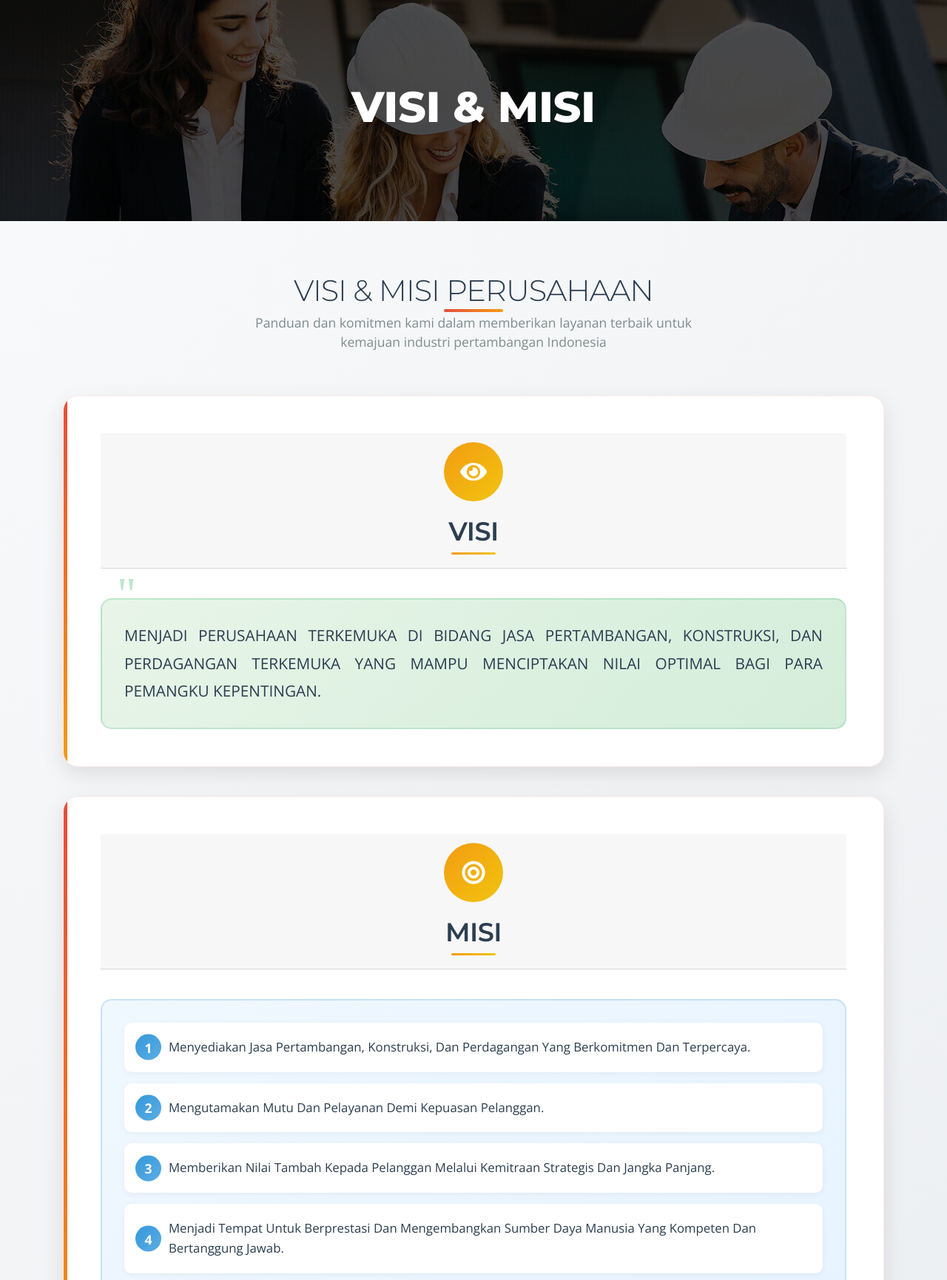
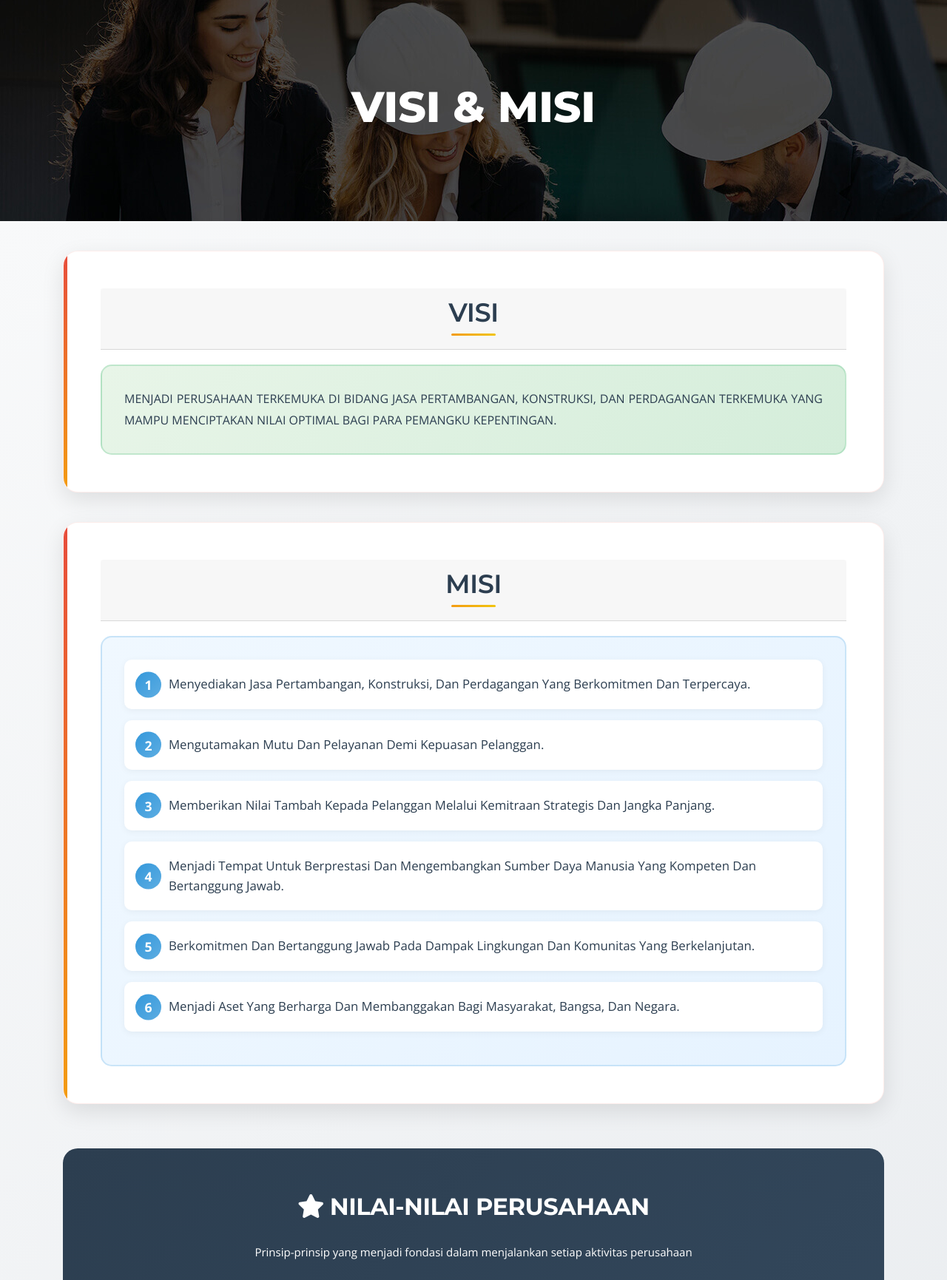
Before and after one commit to AzizImastara/website-company, a PHP site: page /visi.php in a window 1280 px wide. Shown: the part 181-1912 px from the top of the page at 74% size. Run offline with PHP 8.4, Linux system fonts and the light colour scheme; some libraries are stand-ins or nearby versions.

Commit message:
fixing desain

```diff
--- a/theme/lini.php
+++ b/theme/lini.php
@@ -128,7 +128,7 @@ $kategori_portofolio = getKategoriPortofolio();
           <!-- Intro Section -->
           <div class="row">
             <div class="col-12">
-              <div class="text-center mb-5">
+              <div class="text-center m-2">
                 <p class="section-description">
                   PT. Karya Mandiri Cakra Buana berfokus pada dua lini utama
                   yaitu konstruksi dan pertambangan. Dengan pengalaman
@@ -142,7 +142,7 @@ $kategori_portofolio = getKategoriPortofolio();
 
           <!-- Business Lines -->
           <div class="row">
-            <div class="col-lg-4 col-md-6 mb-5">
+            <div class="col-lg-4 col-md-6 mb-2">
               <div class="business-card ts-service-box">
                 <div class="ts-service-image-wrapper">
                   <img loading="lazy" class="w-100" src="images/services/service1.jpg" alt="service-image" />
--- a/theme/segment.php
+++ b/theme/segment.php
@@ -65,7 +65,7 @@
       <!-- Banner area end -->
       <!-- Modern Segmen Industri Content Section -->
       <section class="segment-section-modern">
-        <h2 class="segment-title"><i class="fas fa-industry"></i> Segmen Industri</h2>
+        <!-- <h2 class="segment-title"><i class="fas fa-industry"></i> Segmen Industri</h2> -->
         <p class="segment-desc">PT. Karya Mandiri Cakra Buana melayani berbagai segmen industri dengan pendekatan yang fleksibel dan profesional. Segmentasi pasar kami meliputi:</p>
         <div class="segment-cards">
           <div class="segment-card">
@@ -126,7 +126,7 @@
         .segment-desc {
           text-align: center;
           color: #555;
-          font-size: 1.13rem;
+          font-size: 1rem;
           margin-bottom: 38px;
         }
         .segment-cards {
@@ -179,7 +179,7 @@
         }
         .segment-card-text {
           color: #444;
-          font-size: 1.04rem;
+          font-size: 1rem;
           text-align: center;
         }
         @media (max-width: 900px) {
--- a/theme/visi.php
+++ b/theme/visi.php
@@ -56,7 +56,7 @@
       }
 
       .vision-mission-section {
-        padding: 80px 0;
+        padding: 40px 0;
         background: linear-gradient(135deg, #f8f9fa 0%, #e9ecef 100%);
       }
 
@@ -121,7 +121,7 @@
 
       .card-header {
         text-align: center;
-        margin-bottom: 40px;
+        margin-bottom: 20px;
         position: relative;
       }
 
@@ -173,19 +173,8 @@
         position: relative;
       }
 
-      .vision-content::before {
-        content: '"';
-        position: absolute;
-        top: -20px;
-        left: 20px;
-        font-size: 4rem;
-        color: var(--success-color);
-        opacity: 0.3;
-        font-family: serif;
-      }
-
       .vision-text {
-        font-size: 1.3rem;
+        font-size: 1rem;
         line-height: 1.8;
         color: var(--text-dark);
         font-weight: 500;
@@ -259,15 +248,15 @@
 
       .values-title {
         font-size: 2rem;
-        margin-bottom: 30px;
+        margin-bottom: 20px;
         color: var(--white);
       }
 
       .values-grid {
         display: grid;
-        grid-template-columns: repeat(auto-fit, minmax(250px, 1fr));
+        grid-template-columns: repeat(auto-fit, minmax(150px, 1fr));
         gap: 30px;
-        margin-top: 40px;
+        padding: 40px;
       }
 
       .value-item {
@@ -324,7 +313,7 @@
         }
 
         .vision-text {
-          font-size: 1.1rem;
+          font-size: 1rem;
         }
 
         .mission-list li {
@@ -371,17 +360,17 @@
       <section id="main-container" class="main-container vision-mission-section">
         <div class="container">
           <!-- Section Header -->
-          <div class="section-header">
+          <!-- <div class="section-header">
             <h2 class="section-title">Visi & Misi Perusahaan</h2>
             <p class="section-subtitle">Panduan dan komitmen kami dalam memberikan layanan terbaik untuk kemajuan industri pertambangan Indonesia</p>
-          </div>
+          </div> -->
 
           <!-- Visi Section -->
           <div class="vision-mission-card">
             <div class="card-header">
-              <div class="card-icon">
+              <!-- <div class="card-icon">
                 <i class="fas fa-eye"></i>
-              </div>
+              </div> -->
               <h3 class="card-title">Visi</h3>
             </div>
             <div class="vision-content">
@@ -396,9 +385,9 @@
           <!-- Misi Section -->
           <div class="vision-mission-card">
             <div class="card-header">
-              <div class="card-icon">
+              <!-- <div class="card-icon">
                 <i class="fas fa-bullseye"></i>
-              </div>
+              </div> -->
               <h3 class="card-title">Misi</h3>
             </div>
             <div class="mission-content">
@@ -435,7 +424,7 @@
             <h3 class="values-title">
               <i class="fas fa-star mr-2"></i>Nilai-Nilai Perusahaan
             </h3>
-            <p class="mb-4">Prinsip-prinsip yang menjadi fondasi dalam menjalankan setiap aktivitas perusahaan</p>
+            <p class="p-2">Prinsip-prinsip yang menjadi fondasi dalam menjalankan setiap aktivitas perusahaan</p>
 
             <div class="values-grid">
               <div class="value-item">
```
Also changed, not shown: theme/about.php (+17 -11 lines), theme/layanan.php (+14 -8 lines), theme/sertifikasi.php (+5 -5 lines).
